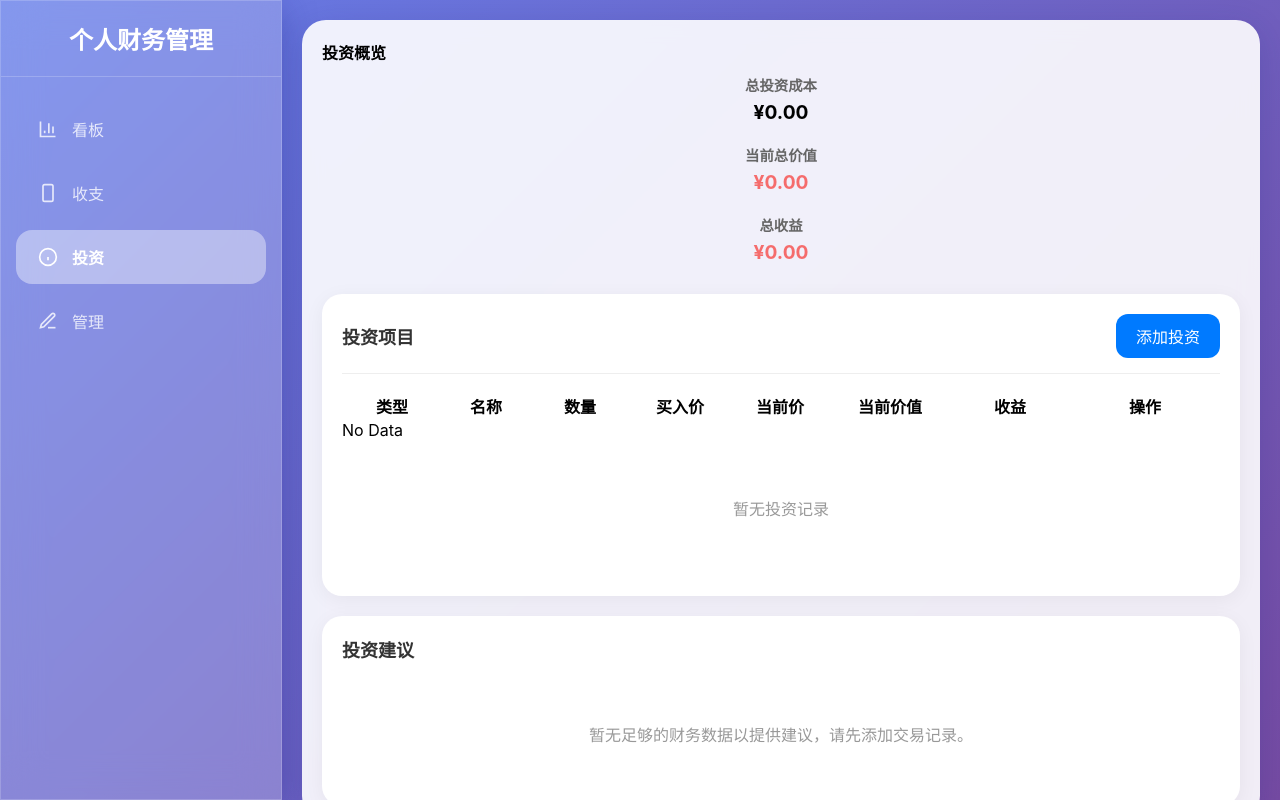
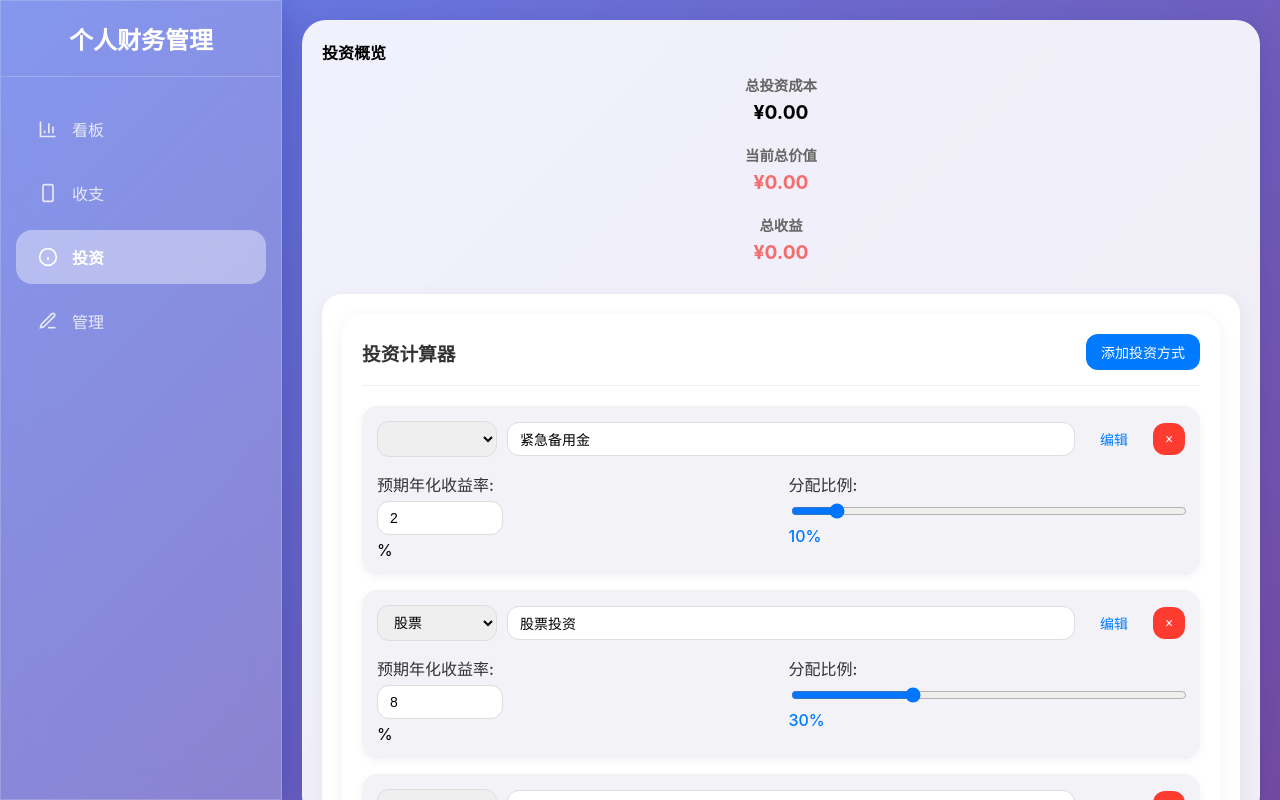
Before and after one commit to hetan697/Financial-Planning, a Vue app: page / in a window 1280 px wide. Both pictures are taken after a click on the button "投资". Built offline with nearby package versions, Linux system fonts and the light colour scheme.

Commit message:
将投资计算器从投资建议中移出，作为独立组件，并实现投资计算器数据的localStorage存储以便导入导出

```diff
--- a/src/App.vue
+++ b/src/App.vue
@@ -317,42 +317,6 @@ export default {
         alert('加载数据失败');
       }
     },
-    importData(event) {
-      const file = event.target.files[0];
-      if (!file) return;
-
-      const reader = new FileReader();
-      reader.onload = (e) => {
-        try {
-          const data = JSON.parse(e.target.result);
-
-          // Validate data format
-          if (!this.validateImportData(data)) {
-            alert('导入的数据格式不正确');
-            return;
-          }
-
-          this.transactions = data.transactions || [];
-          this.investments = data.investments || [];
-
-          // Import type data if exists
-          if (data.investmentTypes) {
-            TypeManager.setInvestmentTypes(data.investmentTypes);
-          }
-
-          if (data.transactionTypes) {
-            TypeManager.setTransactionTypes(data.transactionTypes);
-          }
-
-          this.saveToLocalStorage();
-          alert('数据导入成功');
-        } catch (error) {
-          console.error('数据导入失败:', error);
-          alert('数据导入失败，请检查文件格式');
-        }
-      };
-      reader.readAsText(file);
-    },
     validateImportData(data) {
       if (!data || typeof data !== 'object') return false;
 
@@ -381,7 +345,60 @@ export default {
         }
       }
 
+      // Validate investment options if present
+      if (data.investmentOptions) {
+        if (!Array.isArray(data.investmentOptions)) return false;
+        for (const option of data.investmentOptions) {
+          if (!option.type || !option.name ||
+              typeof option.percentage !== 'number' ||
+              typeof option.returnRate !== 'number') {
+            return false;
+          }
+        }
+      }
+
       return true;
+    },
+    importData(event) {
+      const file = event.target.files[0];
+      if (!file) return;
+
+      const reader = new FileReader();
+      reader.onload = (e) => {
+        try {
+          const data = JSON.parse(e.target.result);
+
+          // Validate data format
+          if (!this.validateImportData(data)) {
+            alert('导入的数据格式不正确');
+            return;
+          }
+
+          this.transactions = data.transactions || [];
+          this.investments = data.investments || [];
+
+          // Import type data if exists
+          if (data.investmentTypes) {
+            TypeManager.setInvestmentTypes(data.investmentTypes);
+          }
+
+          if (data.transactionTypes) {
+            TypeManager.setTransactionTypes(data.transactionTypes);
+          }
+
+          // Import investment calculator options if exists
+          if (data.investmentOptions) {
+            TypeManager.setInvestmentOptions(data.investmentOptions);
+          }
+
+          this.saveToLocalStorage();
+          alert('数据导入成功');
+        } catch (error) {
+          console.error('数据导入失败:', error);
+          alert('数据导入失败，请检查文件格式');
+        }
+      };
+      reader.readAsText(file);
     },
     exportData() {
       try {
@@ -389,7 +406,8 @@ export default {
           transactions: this.transactions,
           investments: this.investments,
           investmentTypes: TypeManager.getInvestmentTypes(),
-          transactionTypes: TypeManager.getTransactionTypes()
+          transactionTypes: TypeManager.getTransactionTypes(),
+          investmentOptions: TypeManager.getInvestmentOptions()
         };
         const jsonData = JSON.stringify(data, null, 2);
         const blob = new Blob([jsonData], { type: 'application/json' });
--- a/src/components/investments/InvestmentAdvice.vue
+++ b/src/components/investments/InvestmentAdvice.vue
@@ -3,12 +3,9 @@
     <h3>投资建议</h3>
 
     <div v-if="hasValidData" class="advice-content">
-      <!-- 投资计算器 -->
-      <InvestmentCalculator
-        :investable-fund="availableFunds"
-        :total-assets="totalAssets"
-        @update:investment-options="updateInvestmentOptions"
-      />
+      <div class="advice-placeholder">
+        <p>基于您的财务状况，系统将为您提供个性化的投资建议。</p>
+      </div>
     </div>
 
     <div v-else class="advice-placeholder">
@@ -18,13 +15,8 @@
 </template>
 
 <script>
-import InvestmentCalculator from './InvestmentCalculator.vue';
-
 export default {
   name: 'InvestmentAdvice',
-  components: {
-    InvestmentCalculator
-  },
   props: {
     balance: {
       type: Number,
@@ -41,7 +33,6 @@ export default {
   },
   data() {
     return {
-      investmentOptions: [],
       emergencyFundMonths: 3
     };
   },
@@ -95,10 +86,6 @@ export default {
     }
   },
   methods: {
-    updateInvestmentOptions(options) {
-      this.investmentOptions = options;
-    },
-
     // 计算覆盖的月份数量
     getMonthsCovered(transactions) {
       if (transactions.length === 0) return 0;
--- a/src/components/investments/InvestmentCalculator.vue
+++ b/src/components/investments/InvestmentCalculator.vue
@@ -166,32 +166,7 @@ export default {
   data() {
     return {
       investmentTypes: TypeManager.getInvestmentTypes(),
-      investmentOptions: [
-        {
-          type: '紧急备用金',
-          name: '紧急备用金',
-          percentage: 10,
-          returnRate: 2.0
-        },
-        {
-          type: '股票',
-          name: '股票投资',
-          percentage: 30,
-          returnRate: 8.0
-        },
-        {
-          type: '基金',
-          name: '基金投资',
-          percentage: 40,
-          returnRate: 6.0
-        },
-        {
-          type: '债券',
-          name: '债券投资',
-          percentage: 20,
-          returnRate: 4.0
-        }
-      ],
+      investmentOptions: TypeManager.getInvestmentOptions(),
       showOptionForm: false,
       isEditingOption: false,
       currentOptionIndex: -1,
@@ -251,6 +226,8 @@ export default {
     // 更新选项
     updateOption(index, field, value) {
       this.investmentOptions[index][field] = value;
+      // 保存到localStorage
+      this.saveInvestmentOptions();
     },
 
     // 编辑投资方式
@@ -284,6 +261,9 @@ export default {
         this.investmentOptions.push({ ...option });
       }
 
+      // 保存到localStorage
+      this.saveInvestmentOptions();
+
       // 返回列表视图
       this.cancelOption();
     },
@@ -299,9 +279,16 @@ export default {
     removeInvestmentOption(index) {
       if (this.investmentOptions.length > 1) {
         this.investmentOptions.splice(index, 1);
+        // 保存到localStorage
+        this.saveInvestmentOptions();
       } else {
         alert('至少需要保留一种投资方式');
       }
+    },
+
+    // 保存投资选项到localStorage
+    saveInvestmentOptions() {
+      TypeManager.setInvestmentOptions(this.investmentOptions);
     }
   },
   mounted() {
--- a/src/components/investments/InvestmentManagement.vue
+++ b/src/components/investments/InvestmentManagement.vue
@@ -6,6 +6,14 @@
       :total-value="totalInvestmentValue"
       :total-profit="totalInvestmentProfit"
     />
+
+    <!-- 投资计算器 -->
+    <div class="card-section">
+      <InvestmentCalculator
+        :investable-fund="availableFunds"
+        :total-assets="totalAssets"
+      />
+    </div>
 
     <!-- 投资列表 -->
     <div class="card-section">
@@ -39,13 +47,15 @@
 import InvestmentSummary from './InvestmentSummary.vue';
 import InvestmentList from './InvestmentList.vue';
 import InvestmentAdvice from './InvestmentAdvice.vue';
+import InvestmentCalculator from './InvestmentCalculator.vue';
 
 export default {
   name: 'InvestmentManagement',
   components: {
     InvestmentSummary,
     InvestmentList,
-    InvestmentAdvice
+    InvestmentAdvice,
+    InvestmentCalculator
   },
   props: {
     investments: {
@@ -76,6 +86,38 @@ export default {
     },
     totalInvestmentProfit() {
       return this.totalInvestmentValue - this.totalInvestmentCost;
+    },
+    // 紧急备用金（基于过去6个月平均月支出 × 3个月）
+    emergencyFund() {
+      // 计算过去6个月的支出
+      const sixMonthsAgo = new Date();
+      sixMonthsAgo.setMonth(sixMonthsAgo.getMonth() - 6);
+
+      const expenseTransactions = this.transactions.filter(t => t.type === 'expense');
+      const recentExpenses = expenseTransactions.filter(t => new Date(t.date) >= sixMonthsAgo);
+
+      if (recentExpenses.length === 0) return 0;
+
+      const totalExpense = recentExpenses.reduce((sum, transaction) => sum + transaction.amount, 0);
+      const monthsCount = Math.min(6, this.getMonthsCovered(recentExpenses));
+      const averageMonthlyExpense = monthsCount > 0 ? totalExpense / monthsCount : 0;
+
+      return averageMonthlyExpense * 3; // 3个月的紧急备用金
+    },
+    // 可投资金额（账户余额 - 紧急备用金）
+    availableFunds() {
+      if (this.balance <= 0) return 0;
+      return Math.max(0, this.balance - this.emergencyFund);
+    },
+    // 总资产（余额 + 投资总价值）
+    totalAssets() {
+      const investmentValue = this.investments.reduce((sum, investment) => {
+        const price = investment.currentPrice !== null ?
+          investment.currentPrice : investment.purchasePrice;
+        return sum + (price * investment.quantity);
+      }, 0);
+
+      return this.balance + investmentValue;
     }
   },
   methods: {
@@ -90,6 +132,17 @@ export default {
         this.$emit('delete-investment', id);
         alert('删除成功');
       }
+    },
+    // 计算覆盖的月份数量
+    getMonthsCovered(transactions) {
+      if (transactions.length === 0) return 0;
+
+      const dates = transactions.map(t => new Date(t.date));
+      const minDate = new Date(Math.min.apply(null, dates));
+      const maxDate = new Date(Math.max.apply(null, dates));
+
+      return (maxDate.getFullYear() - minDate.getFullYear()) * 12 +
+             (maxDate.getMonth() - minDate.getMonth()) + 1;
     }
   }
 };
--- a/src/utils/TypeManager.js
+++ b/src/utils/TypeManager.js
@@ -8,6 +8,34 @@ class TypeManager {
     income: ['工资', '奖金', '投资收益', '兼职收入', '礼金', '其他收入'],
     expense: ['房租', '水电费', '餐饮', '交通', '购物', '娱乐', '医疗', '教育', '保险', '投资支出', '其他支出']
   };
+
+  // 默认投资计算器选项
+  static defaultInvestmentOptions = [
+    {
+      type: '紧急备用金',
+      name: '紧急备用金',
+      percentage: 10,
+      returnRate: 2.0
+    },
+    {
+      type: '股票',
+      name: '股票投资',
+      percentage: 30,
+      returnRate: 8.0
+    },
+    {
+      type: '基金',
+      name: '基金投资',
+      percentage: 40,
+      returnRate: 6.0
+    },
+    {
+      type: '债券',
+      name: '债券投资',
+      percentage: 20,
+      returnRate: 4.0
+    }
+  ];
 
   // 获取投资类型
   static getInvestmentTypes() {
@@ -53,6 +81,26 @@ class TypeManager {
     }
   }
 
+  // 获取投资计算器选项
+  static getInvestmentOptions() {
+    try {
+      const options = localStorage.getItem('investmentOptions');
+      return options ? JSON.parse(options) : this.defaultInvestmentOptions;
+    } catch (error) {
+      console.error('Failed to parse investment options from localStorage:', error);
+      return this.defaultInvestmentOptions;
+    }
+  }
+
+  // 设置投资计算器选项
+  static setInvestmentOptions(options) {
+    try {
+      localStorage.setItem('investmentOptions', JSON.stringify(options));
+    } catch (error) {
+      console.error('Failed to save investment options to localStorage:', error);
+    }
+  }
+
   // 初始化类型数据
   static initialize() {
     // 如果localStorage中没有类型数据，则初始化为默认值
@@ -63,6 +111,10 @@ class TypeManager {
     if (!localStorage.getItem('transactionTypes')) {
       this.setTransactionTypes(this.defaultTransactionTypes);
     }
+
+    if (!localStorage.getItem('investmentOptions')) {
+      this.setInvestmentOptions(this.defaultInvestmentOptions);
+    }
   }
 }
 
```
